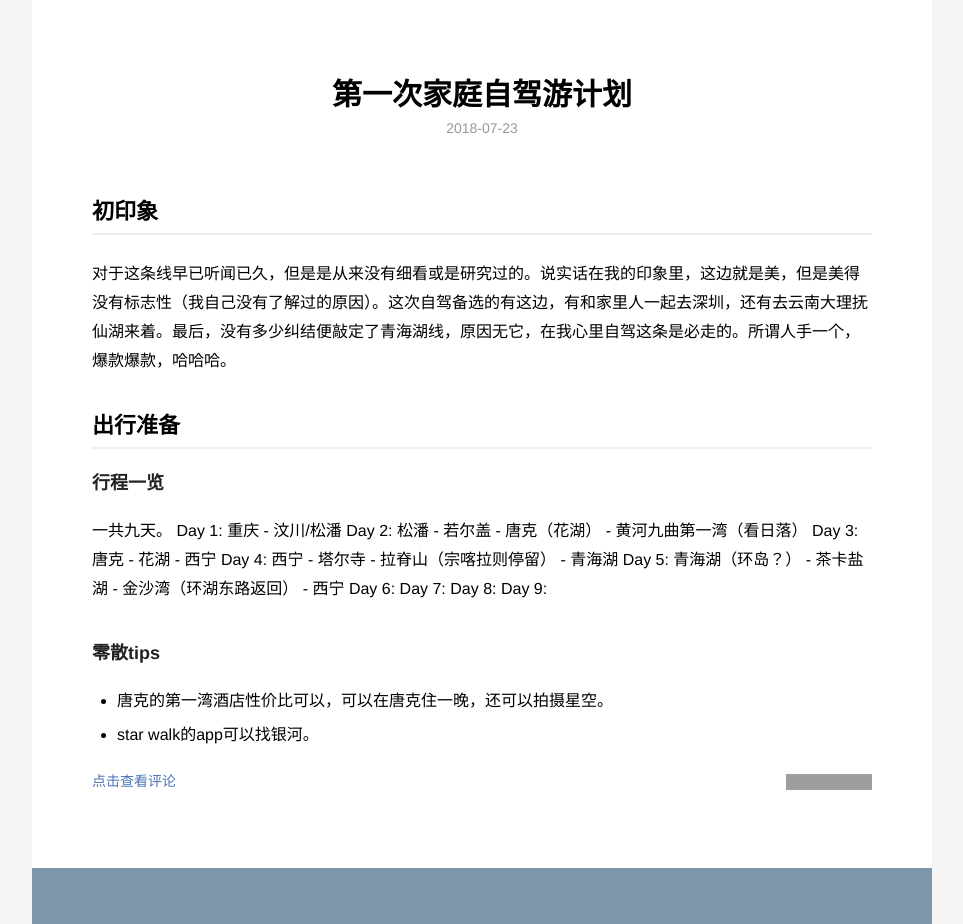
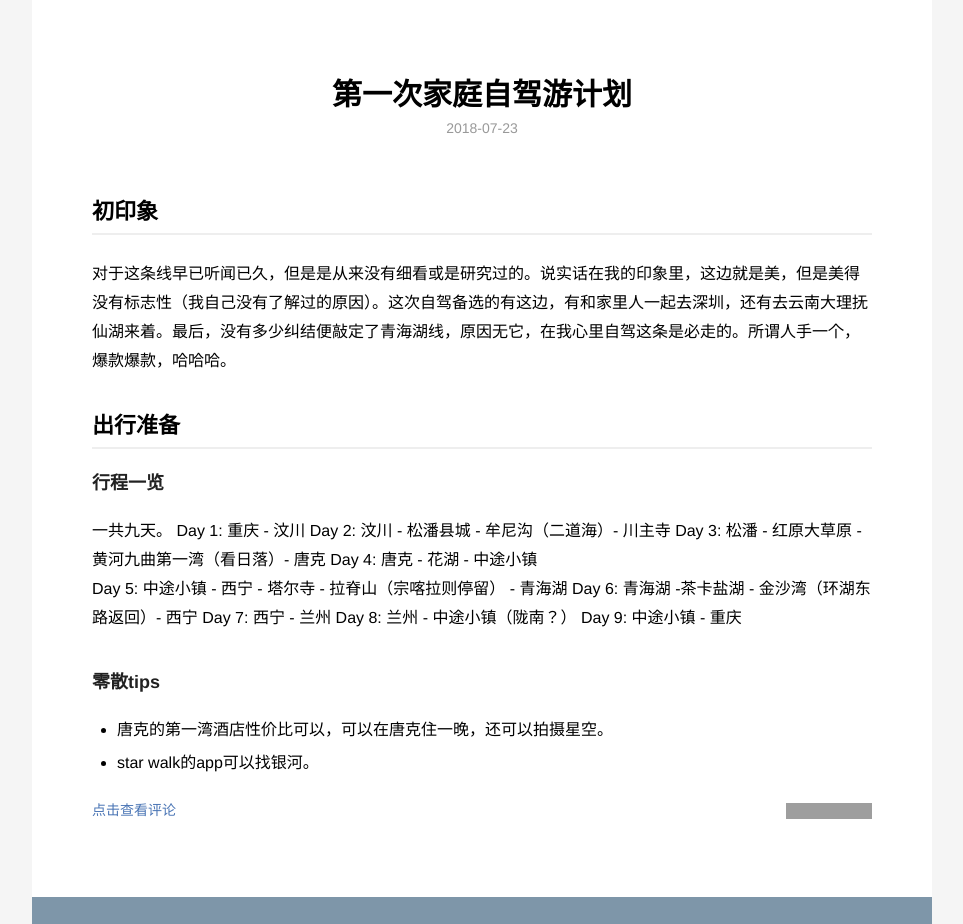
Before and after one commit to Dearj611/dearj611.github.io, a Jekyll site: the page built from _posts/life/2018-07-23-first-trip.md, in a window 1280 px wide, cut to the strip 0-924 px from the top of the page. Shown: the whole strip, without its empty margins (158-1121 px from the left). Built offline with Jekyll 4.4.1, drawn with Linux system fonts in a browser that asks for light colours; grey boxes are pictures that could not be loaded.

Commit message:
add content

```diff
--- a/_posts/life/2018-07-23-first-trip.md
+++ b/_posts/life/2018-07-23-first-trip.md
@@ -13,15 +13,15 @@ category: blog
 ### 行程一览
 
 一共九天。
-Day 1: 重庆 - 汶川/松潘
-Day 2: 松潘 - 若尔盖 - 唐克（花湖） - 黄河九曲第一湾（看日落）
-Day 3: 唐克 - 花湖 - 西宁
-Day 4: 西宁 - 塔尔寺 - 拉脊山（宗喀拉则停留） - 青海湖
-Day 5: 青海湖（环岛？） - 茶卡盐湖 - 金沙湾（环湖东路返回） - 西宁
-Day 6:
-Day 7:
-Day 8:
-Day 9:
+Day 1: 重庆 - 汶川
+Day 2: 汶川 - 松潘县城 - 牟尼沟（二道海）- 川主寺
+Day 3: 松潘 - 红原大草原 - 黄河九曲第一湾（看日落）- 唐克
+Day 4: 唐克 - 花湖 - 中途小镇
+Day 5: 中途小镇 - 西宁 - 塔尔寺 - 拉脊山（宗喀拉则停留） - 青海湖
+Day 6: 青海湖 -茶卡盐湖 - 金沙湾（环湖东路返回）- 西宁
+Day 7: 西宁 - 兰州
+Day 8: 兰州 - 中途小镇（陇南？）
+Day 9: 中途小镇 - 重庆
 
 ### 零散tips
 
```
